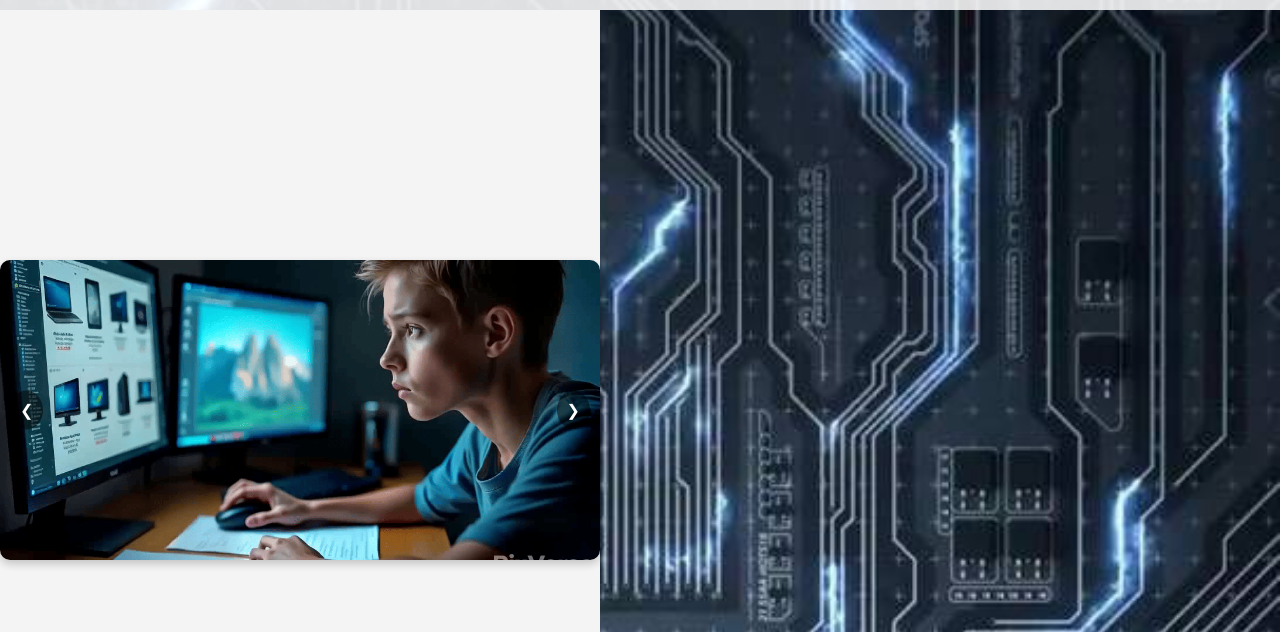
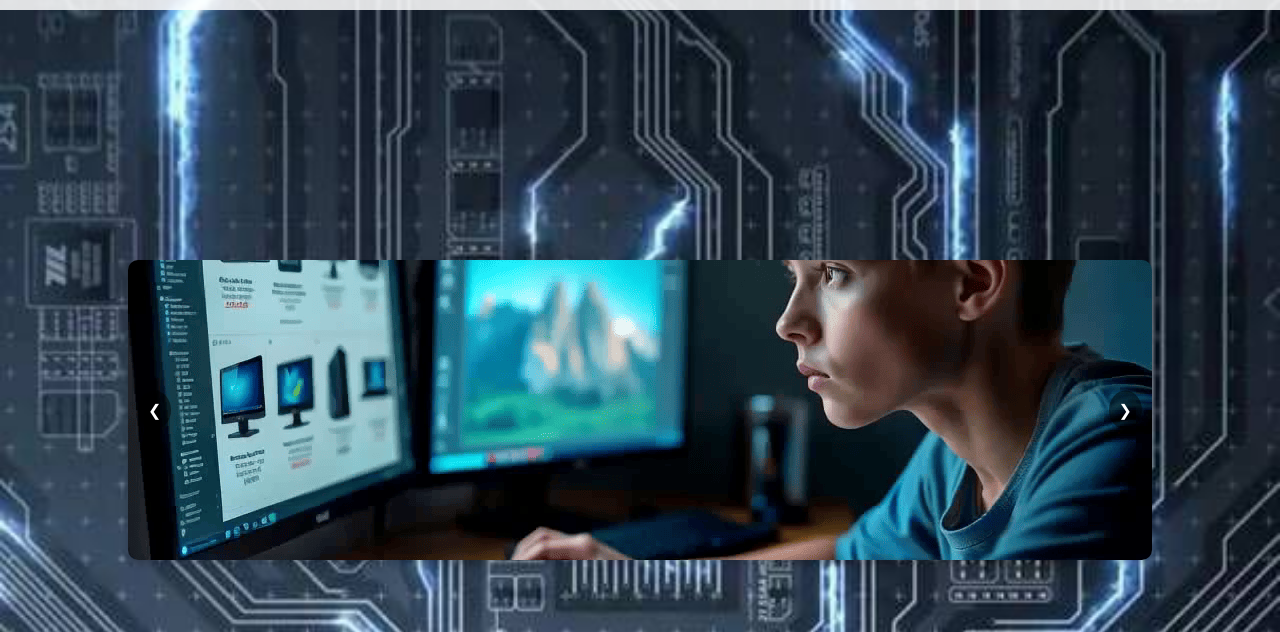
Before and after one commit to MariaAlmario/Niche, a plain HTML site: page index.html in a window 1280 px wide. Shown: the part 168-800 px from the top of the page. Drawn offline with Linux system fonts and the light colour scheme.

Commit message:
Update styleslider.css

```diff
--- a/estilos/styleslider.css
+++ b/estilos/styleslider.css
@@ -1,14 +1,14 @@
 .right {
     position: relative;
     width: 80%;
-    max-width: 600px;
+    max-width: 90%;
     margin: 0;
     padding: 0;
-    background-color: #f4f4f4;
     display: flex;
     justify-content: center;
     align-items: center;
     height: 100vh;
+    left: 10%;
 }
 
 .slider {
```
